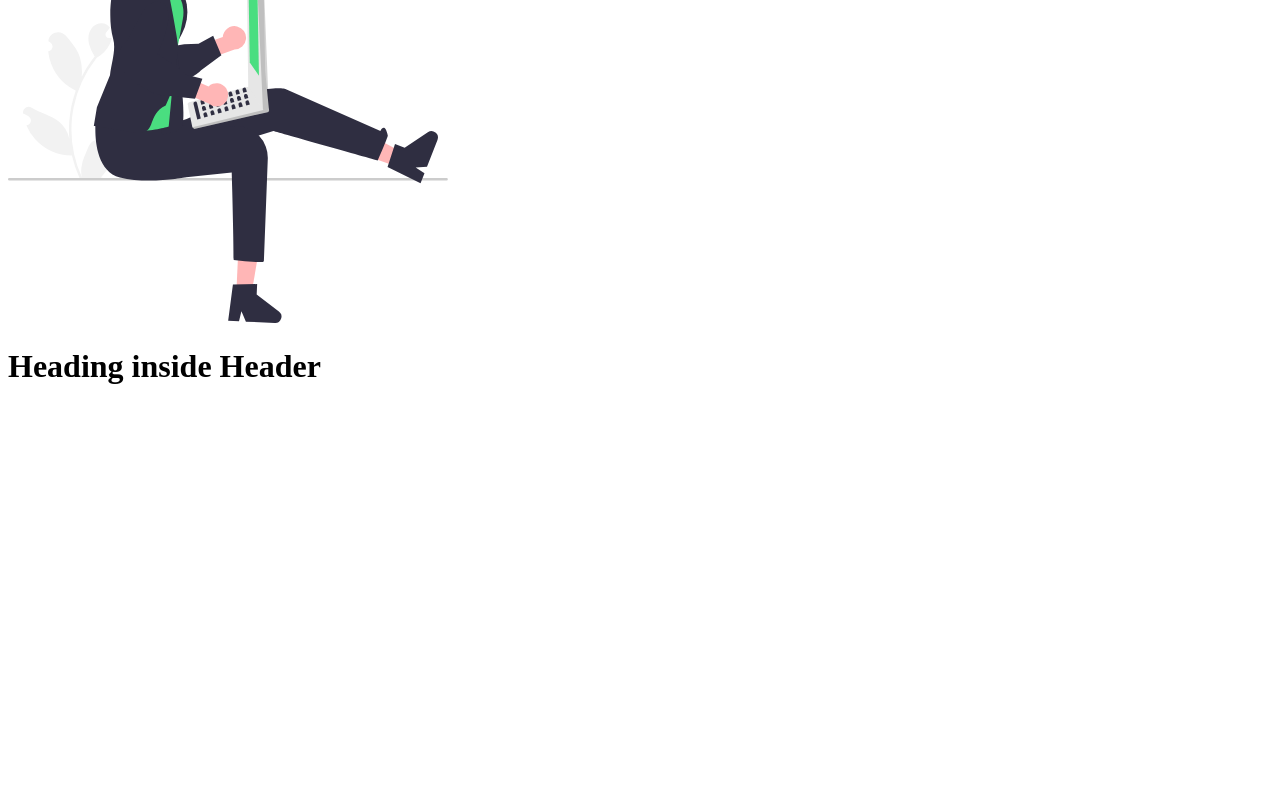
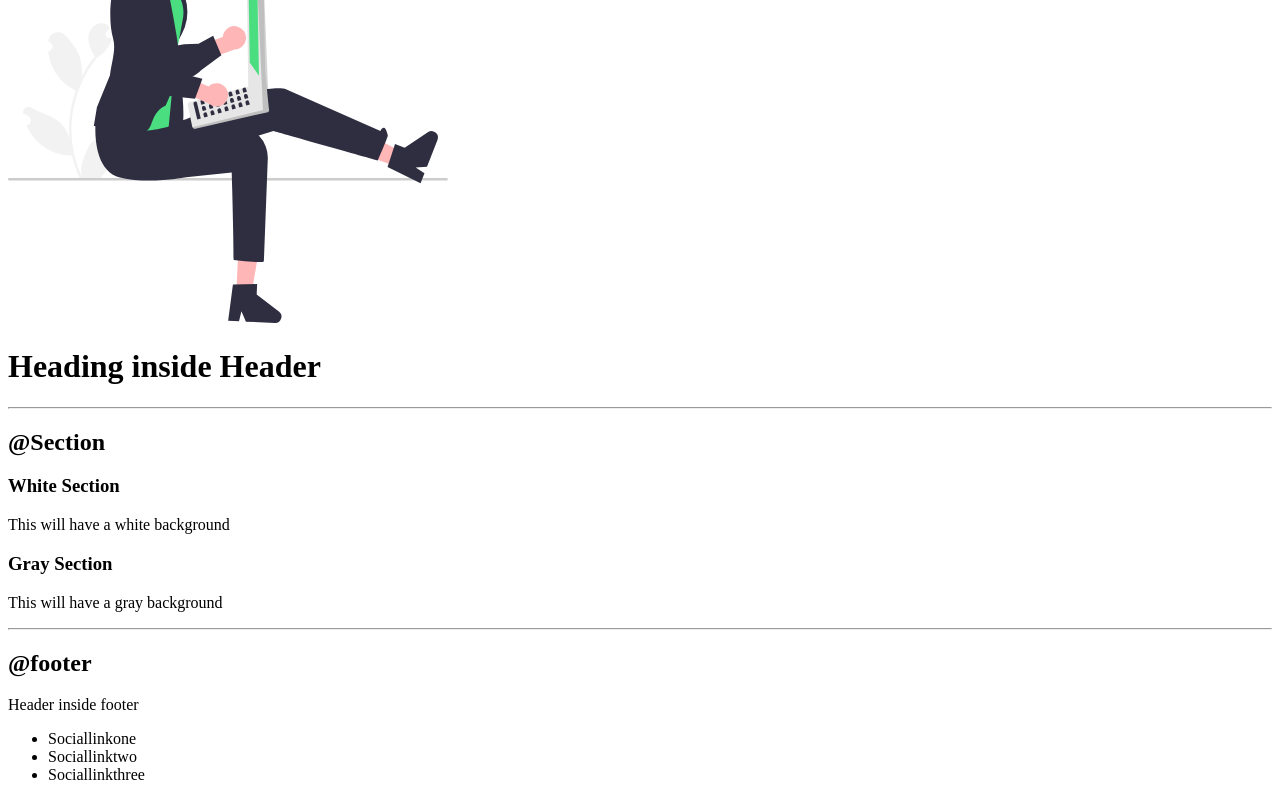
Before and after one commit to sdsparks11/Using-HTML-CSS-to-make-a-component-library-level0-neogcamp-lesson3-, a plain HTML site: page index.html in a window 1280 px wide. Shown: the part 1719-2519 px from the top of the page. Before the commit the page ends 2126 px from the top, so only its background shows below. Drawn offline with Linux system fonts and the light colour scheme.

Commit message:
docs: section & footer added

```diff
--- a/index.html
+++ b/index.html
@@ -76,5 +76,28 @@
         <img src="images/headerimg.svg"/>
         <h1>Heading inside Header</h1>
     </header>
+    <hr>
+
+    <h2>@Section</h2>
+    <section>
+    <h3>White Section</h3>
+    <p>This will have a white background</p>
+    </section>
+
+    <section>
+        <h3>Gray Section</h3>
+        <p>This will have a gray background</p>
+    </section>
+    <hr>
+
+    <footer>
+        <h2>@footer</h2>
+        <div>Header inside footer</div>
+        <ul>
+            <li>Sociallinkone</li>
+            <li>Sociallinktwo</li>
+            <li>Sociallinkthree</li>
+        </ul>
+    </footer>
 </body>
 </html>
```
